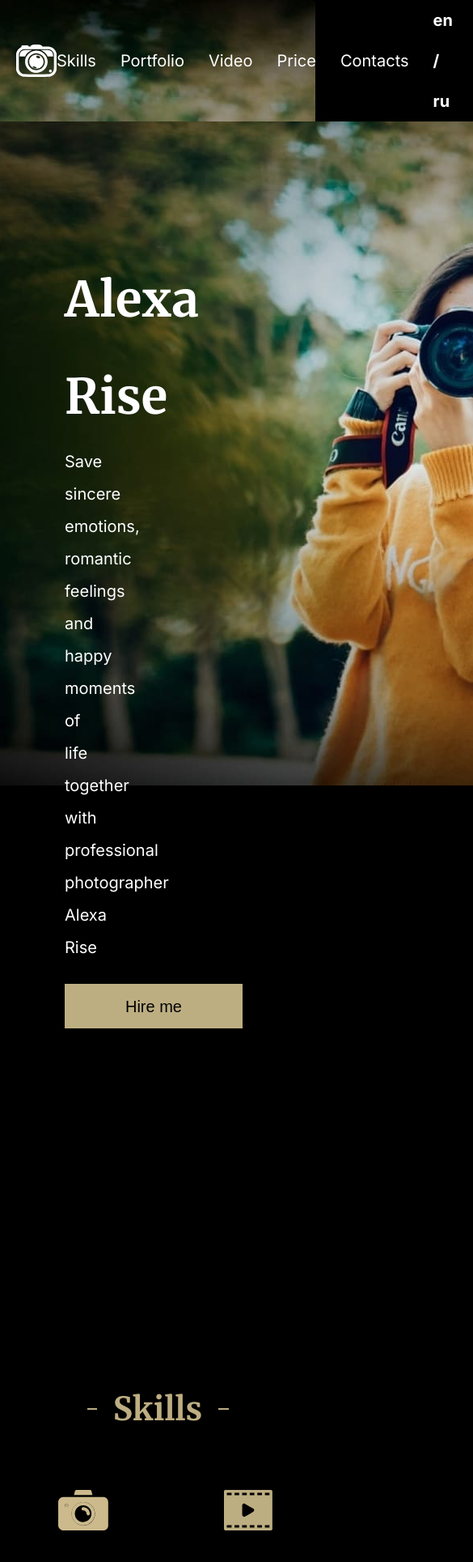
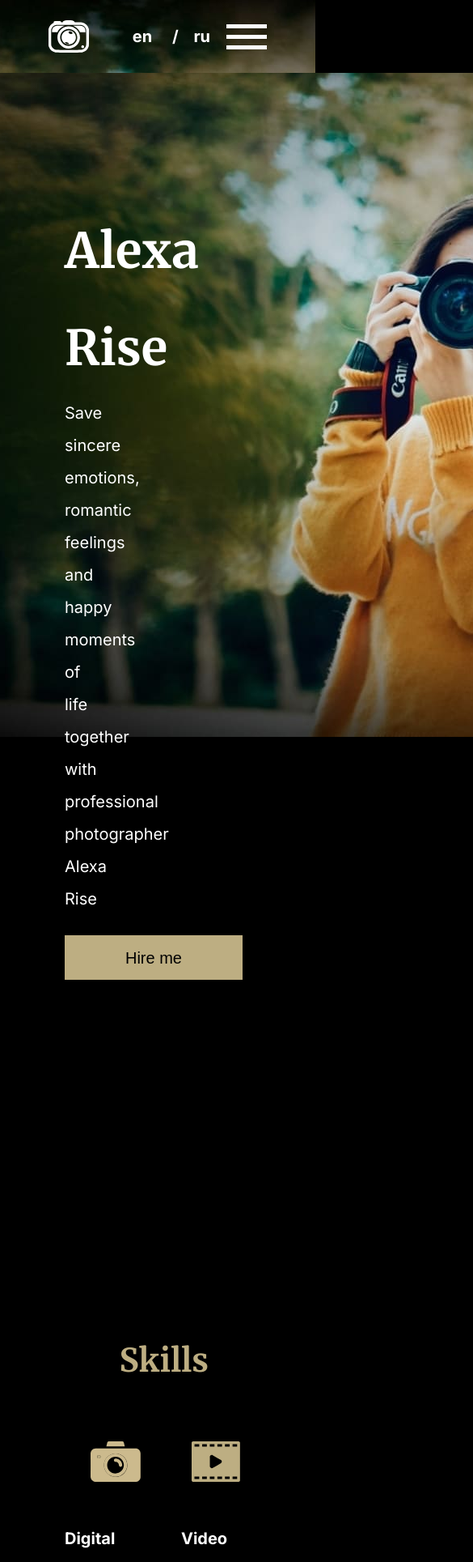
Before and after one commit to Konstantin-174/rss-portfolio-by-myself, a React (Create React App) app: page / in a window 390 px wide. Shown: the top 1929 px of the page at 81% size, 585 px wide, since content can reach past the window. Built offline with nearby package versions, Linux system fonts and the light colour scheme.

Commit message:
feat: add tablet style for header

```diff
--- a/public/index.html
+++ b/public/index.html
@@ -2,7 +2,7 @@
 <html lang="en">
   <head>
     <meta charset="utf-8" />
-    <meta name="viewport" content="width=device-width, initial-scale=1" />
+    <meta name="viewport" content="width=device-width, initial-scale=1.0"/>
     <meta
       name="description"
       content="Web site created using create-react-app"
--- a/src/components/header.tsx
+++ b/src/components/header.tsx
@@ -22,6 +22,11 @@ export const Header = () => {
                     /
                     <span className="switch-lang__item"> ru</span>
                 </div>
+                <div className="hamburger">
+                    <span className="hamburger__line"></span>
+                    <span className="hamburger__line"></span>
+                    <span className="hamburger__line"></span>
+                </div>
             </div>
         </header>
     )
--- a/src/sass/abstracts/_mixins.scss
+++ b/src/sass/abstracts/_mixins.scss
@@ -28,3 +28,9 @@
     flex-basis: $width;
   }
 }
+
+@mixin media-tablet {
+  @media (max-width: $width-tablet) {
+    @content;
+  }
+}
--- a/src/sass/abstracts/_variables.scss
+++ b/src/sass/abstracts/_variables.scss
@@ -2,3 +2,6 @@
 $color-light: #FFFFFF;
 $color-layout: #000000;
 $color-primary: #BDAE82;
+
+// Width
+$width-tablet: 768px;
--- a/src/sass/layouts/_container.scss
+++ b/src/sass/layouts/_container.scss
@@ -2,4 +2,8 @@
   max-width: 1440px;
   margin: 0 auto;
   padding: 0 20px;
+
+  @include media-tablet {
+    padding: 0 60px;
+  }
 }
--- a/src/sass/layouts/_header.scss
+++ b/src/sass/layouts/_header.scss
@@ -1,7 +1,7 @@
 .header__container {
   display: flex;
   align-items: center;
-  background: url("../../assets/img/bg.png");
+  background-image: url("../../assets/img/bg.png");
   background-position: center 0;
   background-repeat: no-repeat;
 }
--- a/src/sass/layouts/_navigation.scss
+++ b/src/sass/layouts/_navigation.scss
@@ -1,6 +1,10 @@
 .navigation {
   @include font($size: 2.0rem, $height: 5.0rem);
   display: flex;
+
+  @include media-tablet {
+    display: none;
+  }
 }
 
 .navigation >a {
--- /dev/null
+++ b/src/sass/modules/_hamburger.scss
@@ -0,0 +1,45 @@
+.hamburger {
+  display: none;
+
+  &:hover {
+    cursor: pointer;
+  }
+  @include media-tablet {
+    display: inline-block;
+  }
+}
+
+.hamburger__line {
+  width: 50px;
+  height: 5px;
+  background-color: $color-light;
+  display: block;
+  margin: 8px auto;
+  -webkit-transition: all 0.3s ease-in-out;
+  -o-transition: all 0.3s ease-in-out;
+  transition: all 0.3s ease-in-out;
+  content: "";
+}
+
+.is-active {
+  .hamburger__line {
+
+    &:nth-child(2) {
+      opacity: 0;
+    }
+
+    &:nth-child(1) {
+      -webkit-transform: translateY(13px) rotate(45deg);
+      -ms-transform: translateY(13px) rotate(45deg);
+      -o-transform: translateY(13px) rotate(45deg);
+      transform: translateY(13px) rotate(45deg);
+    }
+
+    &:nth-child(3) {
+      -webkit-transform: translateY(-13px) rotate(-45deg);
+      -ms-transform: translateY(-13px) rotate(-45deg);
+      -o-transform: translateY(-13px) rotate(-45deg);
+      transform: translateY(-13px) rotate(-45deg);
+    }
+  }
+}
--- a/src/sass/modules/_switch-lang.scss
+++ b/src/sass/modules/_switch-lang.scss
@@ -5,4 +5,9 @@
 .switch-lang__item {
   @include hover-link;
   cursor: pointer;
+  padding: 0 9px;
+
+  @include media-tablet {
+    padding: 0 20px 0 14px;
+  }
 }
--- a/src/sass/style.scss
+++ b/src/sass/style.scss
@@ -28,3 +28,4 @@
 @import "modules/button";
 @import "modules/tags";
 @import "modules/section-title";
+@import "modules/hamburger";
```
